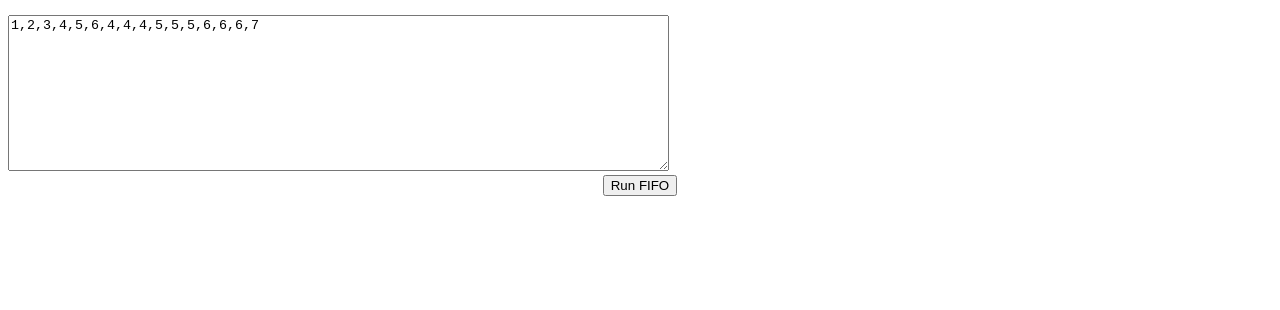
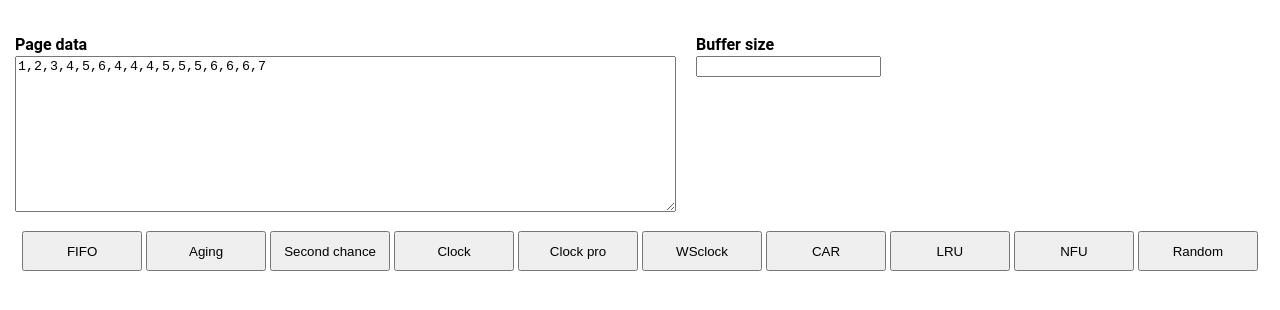
Before and after one commit to SomePeaceStudio/page-replacer-visualization, a website: page index.html in a window 1280 px wide. Shown: the part 44-354 px from the top of the page. Drawn offline with nearby package versions, Linux system fonts and the light colour scheme.

Commit message:
GUI updates. added buttons for each algorithm and input for buffer size.

```diff
--- a/css/styles.css
+++ b/css/styles.css
@@ -1,11 +1,41 @@
 body{
-    font-family: roboto, arial
+    font-family: roboto, arial;
+    margin: 0;
 }
 h3{
     text-align: center;
 }
+
+.input-wrap{
+    /*width: 100%;*/
+    padding: 5px;
+}
+
+.input-wrap:after{
+    content: '';
+    display: block;
+    float: none;
+    clear: both;
+}
+
+.input-field-wrap{
+    float: left;
+    margin: 10px;
+}
+
+.input-field-wrap h4{
+    margin-top: 5px;
+    margin-bottom: 2px;
+}
+
+#page-data-input{
+    /*width: 100%;*/
+}
+
 button{
     margin: auto;
+    width: 120px;
+    height: 40px;
 }
 
 #controls{
--- a/index.html
+++ b/index.html
@@ -18,12 +18,32 @@
 <body>
     <h3>Optimal Page Replacer</h3>
     <!--<p>Input data: var DATA =[1,2,3,4,5,6,4,4,4,5,5,5,6,6,6,7]</p>-->
-    <textarea id="page-input" rows="10" cols="80">
+    <div class="input-wrap">
+        <div class="input-field-wrap">
+        <h4>Page data</h4>
+    <textarea id="page-data-input" rows="10" cols="80">
 1,2,3,4,5,6,4,4,4,5,5,5,6,6,6,7
     </textarea>
+        </div>
+        <div class="input-field-wrap">
+            <h4>Buffer size</h4>
+            <input id="buffer-size-input" type="number">
+        </div>
+    </div>
+
     <div id="controls">
-        <button id="run">Run FIFO</button>
+        <button id="run-fifo">FIFO</button>
+        <button id="run-aging">Aging</button>
+        <button id="run-second-chance">Second chance</button>
+        <button id="run-clock">Clock</button>
+        <button id="run-clock-pro">Clock pro</button>
+        <button id="run-wsclock">WSclock</button>
+        <button id="run-car">CAR</button>
+        <button id="run-lru">LRU</button>
+        <button id="run-nfu">NFU</button>
+        <button id="run-random">Random</button>
     </div>
+
     <table>
         <tbody>
         </tbody>
--- a/js/main.js
+++ b/js/main.js
@@ -1,7 +1,7 @@
 $(document).ready(function(){
-    $("#run").click(function(){
+    $("#run-fifo").click(function(){
         // Read data from textarea
-        var DATA = $('#page-input').val().split(',').map(Number)
+        var DATA = $('#page-data-input').val().split(',').map(Number)
         var FIFOstart = new Date();
         fifo(DATA,BUFF_SIZE);
         var FIFOend = new Date();
```
